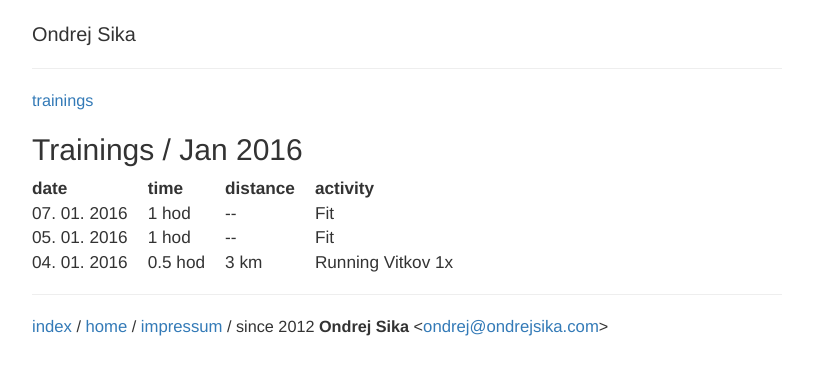
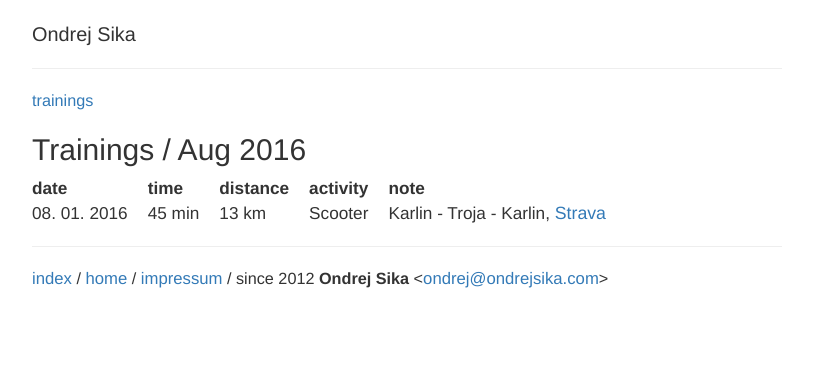
Before and after one commit to ondrejsika/ondrejsika.com, a Jekyll site: the page built from my/trainings/2016-08.md, in a window 1280 px wide. Shown: the top 375 px of the page, without its empty margins (233-1046 px from the left). Built offline with Jekyll 4.4.1, drawn with Linux system fonts in a browser that asks for light colours; comment, search, counter and statistics services are not loaded.

Commit message:
my.trainings - remove jan 2016, add today scooter training

```diff
--- a/my/trainings/2016-01.md
+++ b/my/trainings/2016-08.md
@@ -1,6 +1,6 @@
 ---
 layout: default
-title: Trainings / Jan 2016
+title: Trainings / Aug 2016
 ---
 
 [trainings](.)
@@ -16,36 +16,20 @@
 distance
 </th><th>
 activity
+</th><th>
+note
 </th></tr>
 
 <tr><td>
-07. 01. 2016
+08. 01. 2016
 </td><td>
-1 hod
+45 min
 </td><td>
---
+13 km
 </td><td>
-Fit
-</td></tr>
-
-<tr><td>
-05. 01. 2016
+Scooter
 </td><td>
-1 hod
-</td><td>
---
-</td><td>
-Fit
-</td></tr>
-
-<tr><td>
-04. 01. 2016
-</td><td>
-0.5 hod
-</td><td>
-3 km
-</td><td>
-Running Vitkov 1x
+Karlin - Troja - Karlin, <a href="https://www.strava.com/activities/670844246">Strava</a>
 </td></tr>
 
 </table>
```
Also changed, not shown: my/trainings/index.md (+1 -1 lines).
